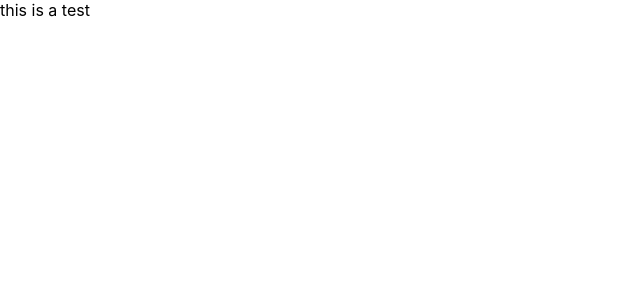
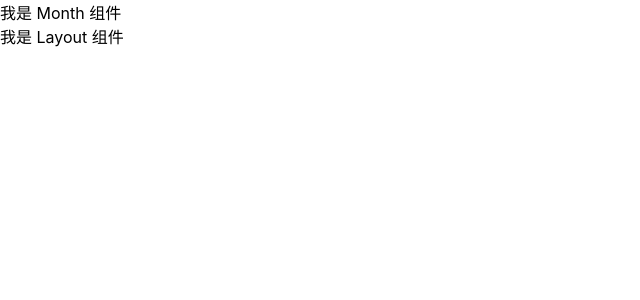
Before and after one commit to spacexim/react-bill-test, a React (Create React App) app: page /month in a window 1280 px wide. Shown: the top 300 px of the page, without its empty margins (0-640 px from the left). Built offline with nearby package versions, Linux system fonts and the light colour scheme.

Commit message:
整体路由设计配置

```diff
--- a/src/index.js
+++ b/src/index.js
@@ -1,11 +1,12 @@
 import React from "react";
 import ReactDOM from "react-dom/client";
 import "./index.css";
-import App from "./App";
+import { RouterProvider } from "react-router-dom";
 import sum from "@/test";
+import router from "@/router";
 
 const total = sum(1, 2);
 console.log(total);
 
 const root = ReactDOM.createRoot(document.getElementById("root"));
-root.render(<App />);
+root.render(<RouterProvider router={router} />);
--- /dev/null
+++ b/src/pages/Layout/index.js
@@ -0,0 +1,12 @@
+import { Outlet } from "react-router-dom";
+
+const Layout = () => {
+  return (
+    <div>
+      <Outlet />
+      我是 Layout 组件
+    </div>
+  );
+};
+
+export default Layout;
--- /dev/null
+++ b/src/pages/Month/index.js
@@ -0,0 +1,5 @@
+const Month = () => {
+  return <div>我是 Month 组件</div>;
+};
+
+export default Month;
--- /dev/null
+++ b/src/pages/New/index.js
@@ -0,0 +1,5 @@
+const New = () => {
+  return <div>我是 New 组件</div>;
+};
+
+export default New;
--- /dev/null
+++ b/src/pages/Year/index.js
@@ -0,0 +1,5 @@
+const Year = () => {
+  return <div>我是 Year 组件</div>;
+};
+
+export default Year;
```
Also changed, not shown: src/router/index.js (added, +29 -0 lines).
